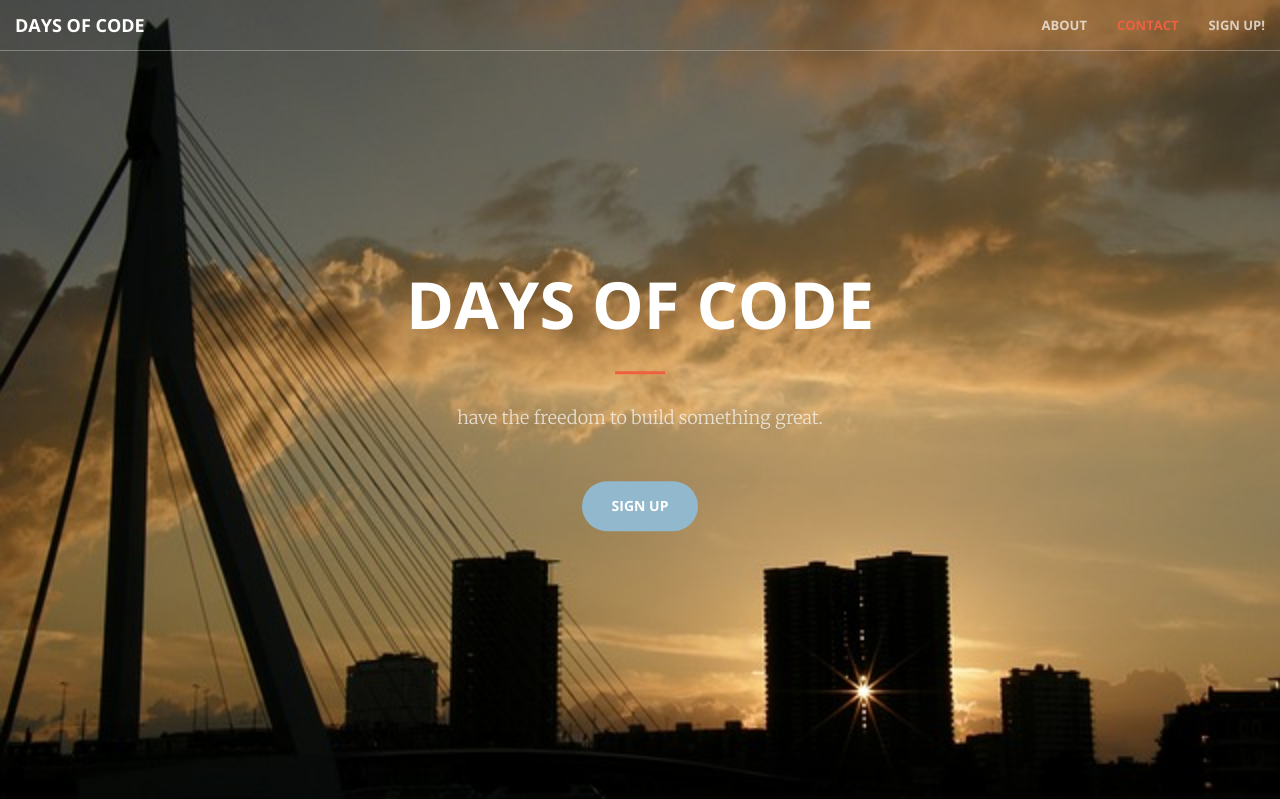
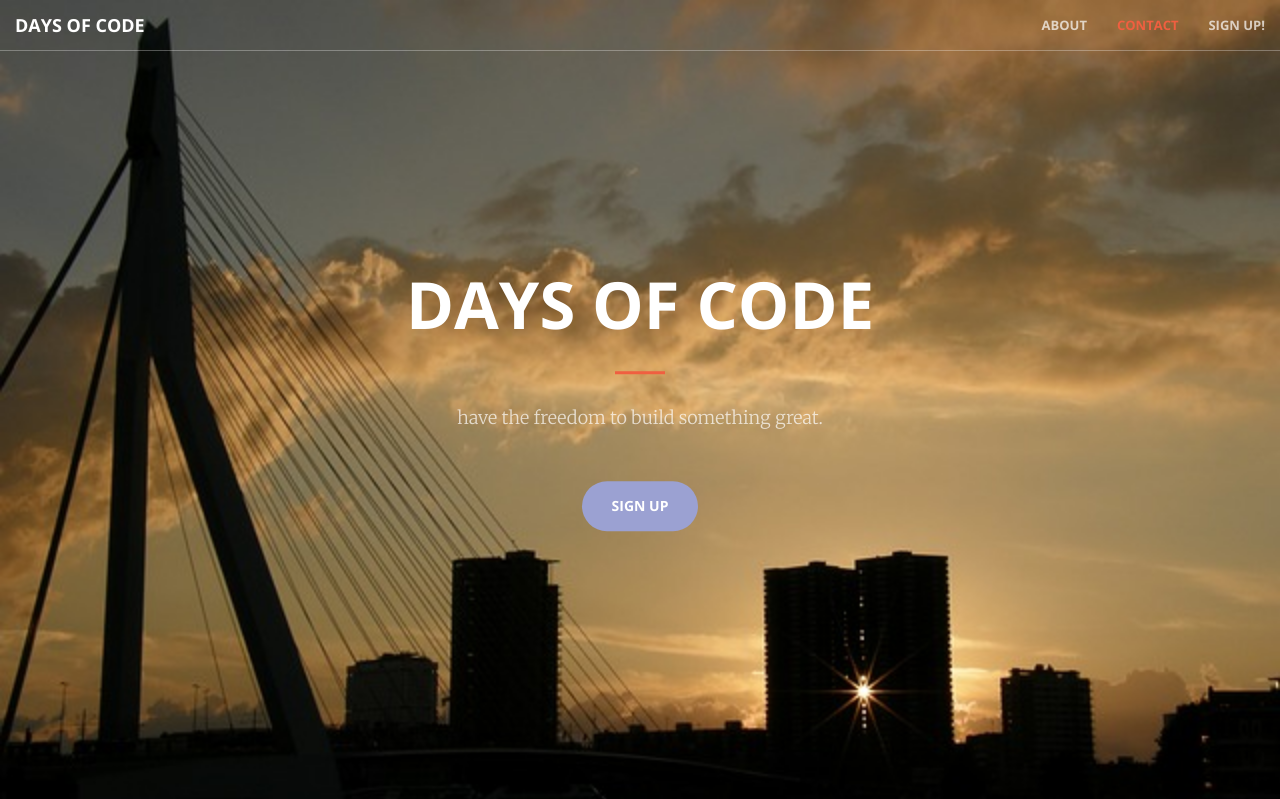
Before and after one commit to abbeywaldron/daysofcode, a PHP site: page /main.html in a window 1280 px wide. Shown: the top 799 px of the page. Run offline with PHP 8.4, Linux system fonts and the light colour scheme.

Commit message:
start changing colours

```diff
--- a/css/creative.css
+++ b/css/creative.css
@@ -394,9 +394,9 @@ fieldset[disabled] .btn-default.active {
 
 .btn-primary {
     /*border-color: #f05f40;*/
-    border-color: #91b8cc;
+    border-color: #9ba1d2;
     color: #fff;
-    background-color: #91b8cc;
+    background-color: #9ba1d2;
     /*background-color: #f05f40;*/
     -webkit-transition: all .35s;
     -moz-transition: all .35s;
```
